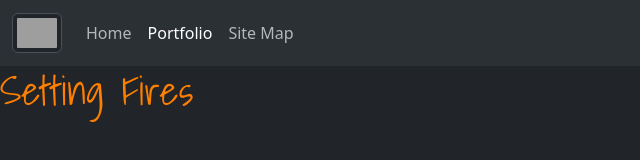
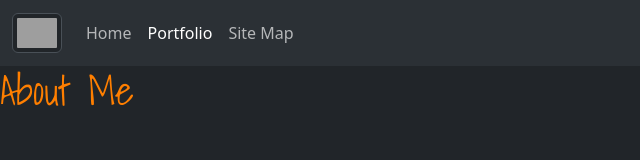
Before and after one commit to TauntingRhinomonster/Swicked-River, a plain HTML site: page aboutme.html in a window 1280 px wide. Shown: the whole page, without its empty margins (0-640 px from the left). Drawn offline with nearby package versions, Linux system fonts and the light colour scheme; files that its build step writes are made by us from their sources; grey boxes are pictures that could not be loaded.

Commit message:
Change aboutme.html header
I changed the header for the aboutme page so that the name made sense.

```diff
--- a/aboutme.html
+++ b/aboutme.html
@@ -41,7 +41,7 @@
         </nav>
 
         <div class="container-fluid" style="padding: 0;">
-            <h1>Setting Fires</h1>
+            <h1>About Me</h1>
         </div>
 
 
```
